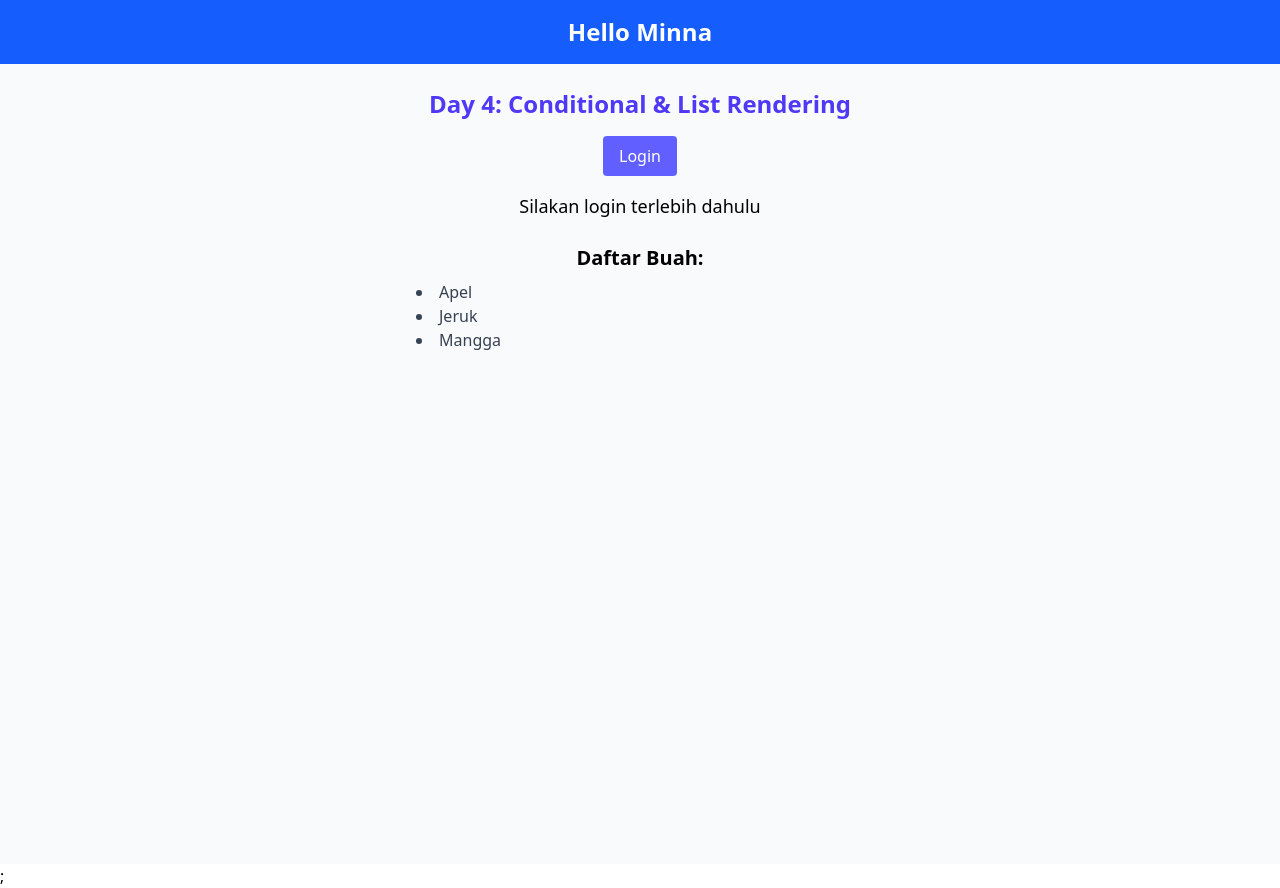
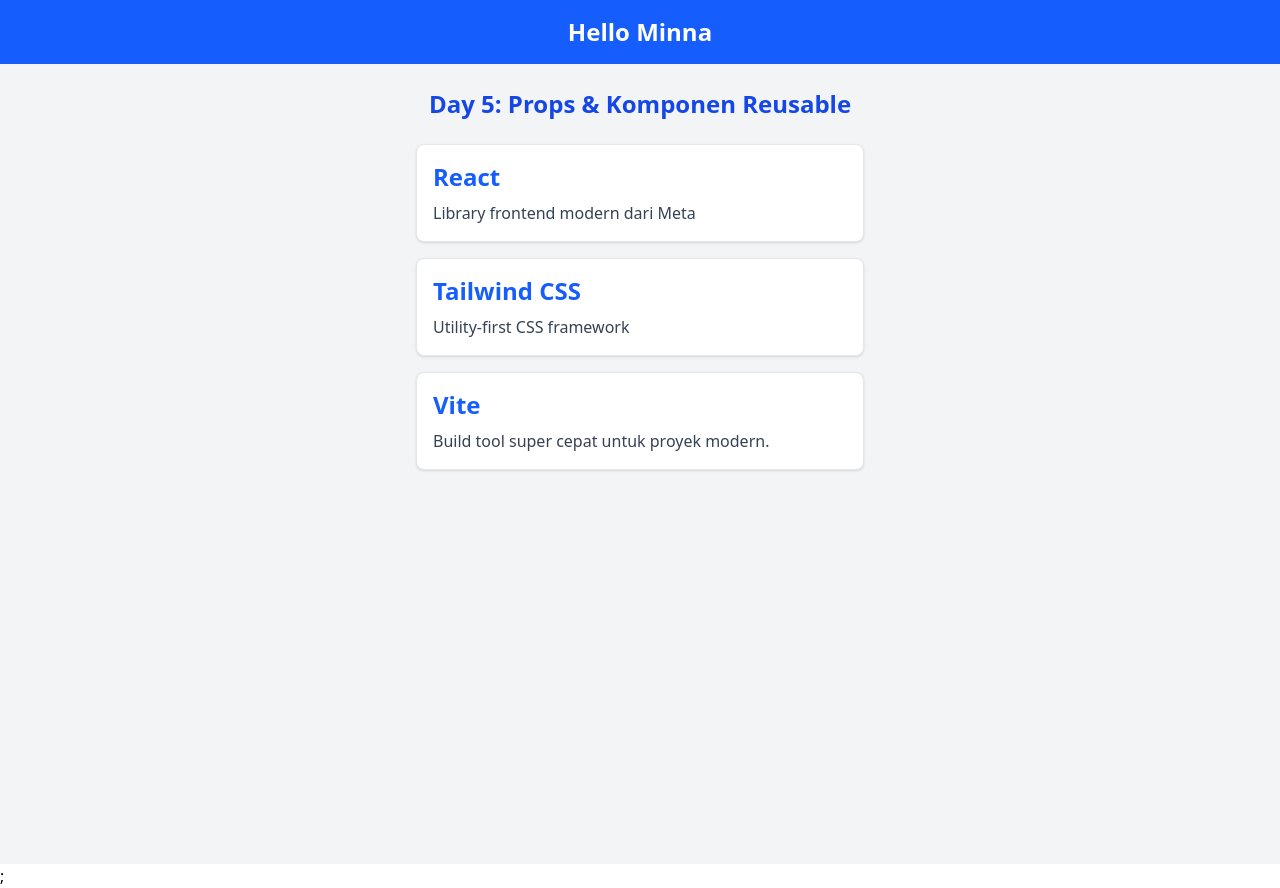
Before and after one commit to FakhriHH/one-day-one-react, a React (Vite) app: page / in a window 1280 px wide. Built offline with nearby package versions, Linux system fonts and the light colour scheme.

Commit message:
Day 05 Reusable

```diff
--- a/src/App.jsx
+++ b/src/App.jsx
@@ -3,11 +3,13 @@
 import Greeting from './components/greeting';
 import Day03State from './pages/Day03State';
 import Day04Conditional from './pages/Day04Conditional';
+import Day05Reusable from './pages/Day05Reusable';
+
 const App = () => {
   return (
     <div>
       <Header />
-        <Day04Conditional />;
+        <Day05Reusable />;
     </div>
   );
 }
--- /dev/null
+++ b/src/components/Card.jsx
@@ -0,0 +1,10 @@
+function Card ({ title, content }) {
+    return (
+        <div className="bg-white shadow p-4 rounded-lg border border-gray-200 max-w-md w-full">
+            <h2 className="text-2xl font-bold text-blue-600">{title}</h2>
+            <p className="mt-2 text-gray-700">{content}</p>
+        </div>
+    )
+}
+
+export default Card;
--- /dev/null
+++ b/src/pages/Day05Reusable.jsx
@@ -0,0 +1,23 @@
+import Card from "../components/Card";
+
+function Day05Reusable() {
+    const data = [
+        { title: "React", content: "Library frontend modern dari Meta" },
+        { title: "Tailwind CSS", content: "Utility-first CSS framework " },
+        { title: "Vite", content: "Build tool super cepat untuk proyek modern." }
+    ];
+
+    return (
+        <div className="min-h-screen bg-gray-100 p-6">
+            <h1 className="text-2xl font-bold text-blue-700 mb-6 text-center">Day 5: Props & Komponen Reusable</h1>
+
+            <div className="flex flex-col items-center gap-4">
+                {data.map((item, index) => (
+                    <Card key={index} title={item.title} content={item.content} />
+                ))}
+            </div>
+        </div>
+    );
+}
+
+export default Day05Reusable;
```
